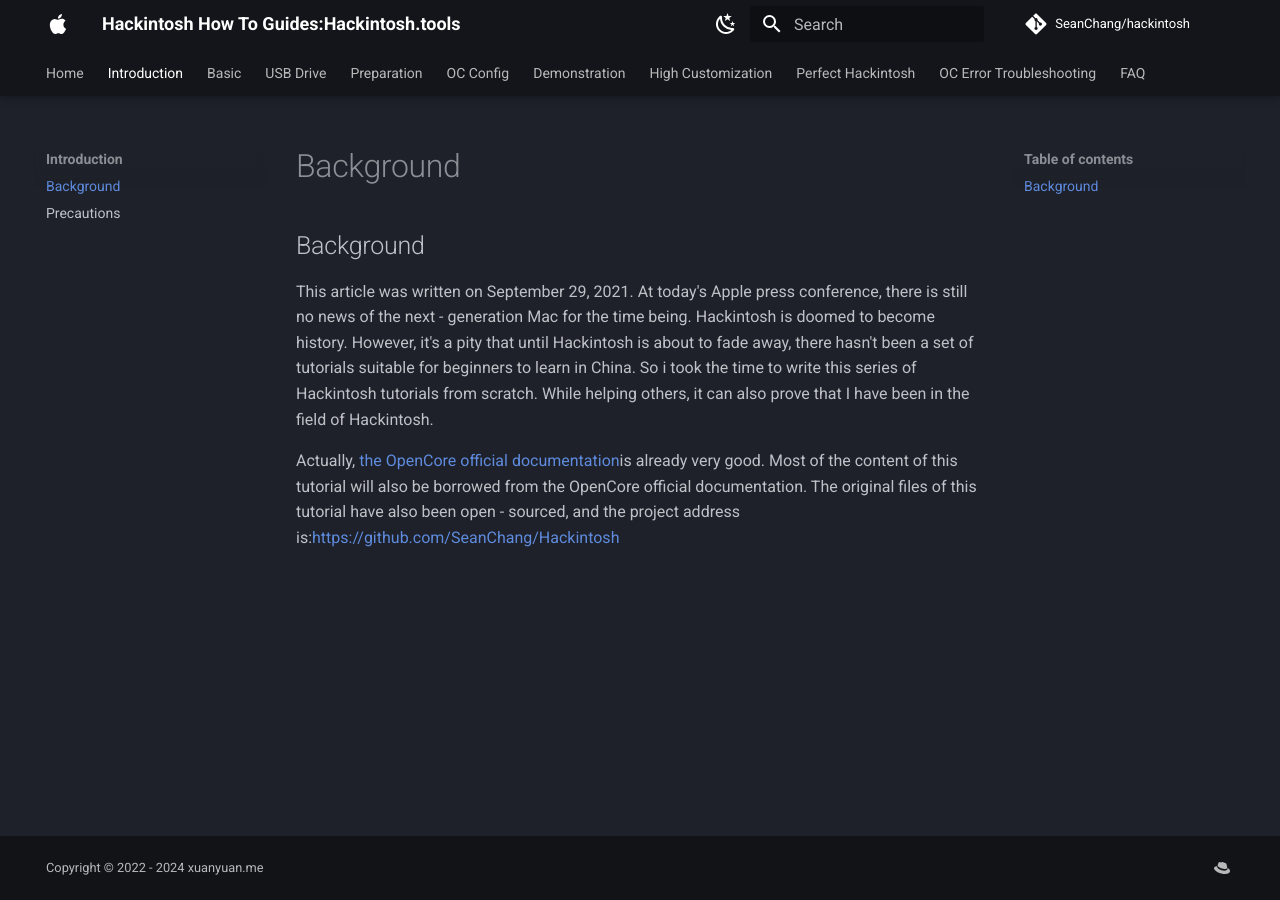
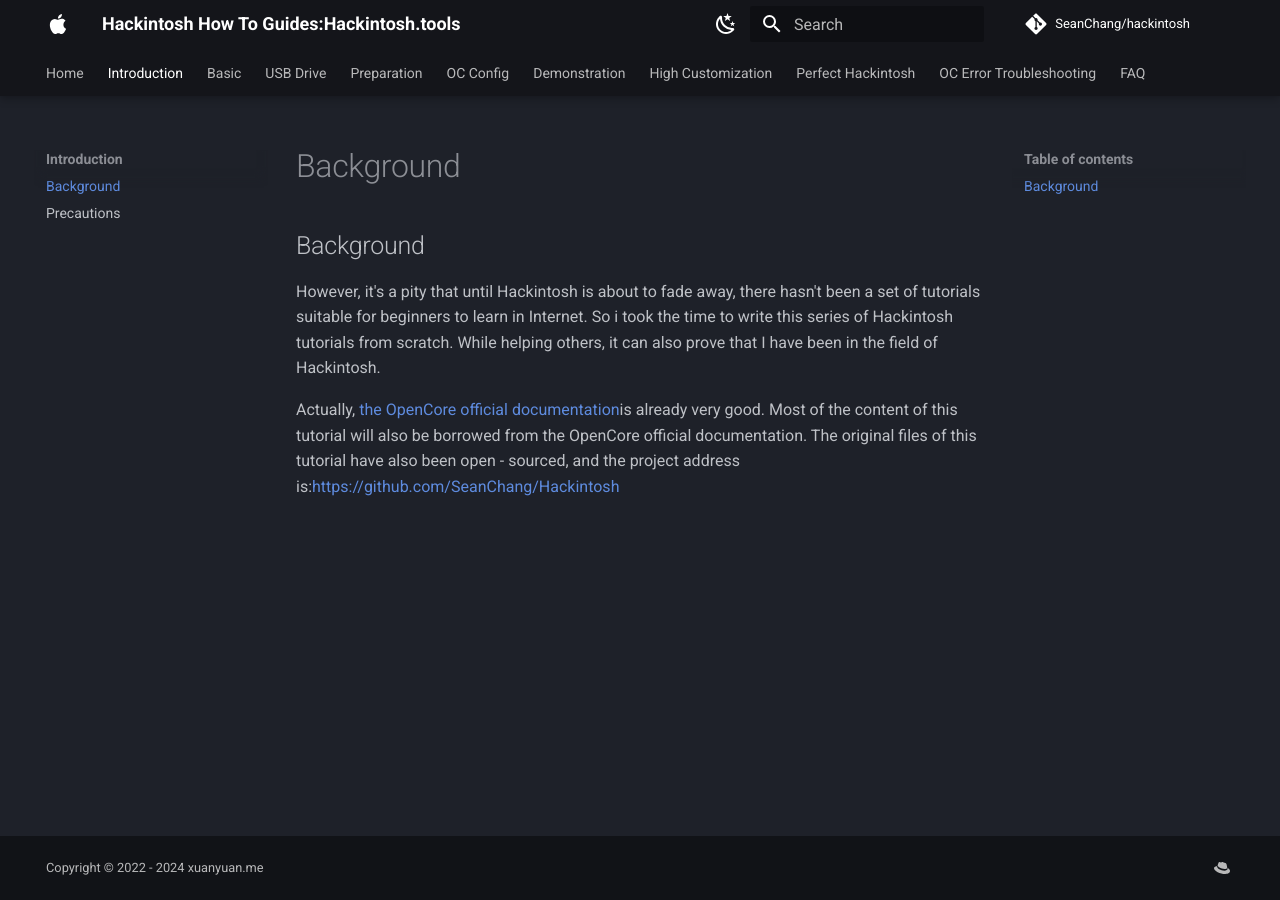
Before and after one commit to SeanChang/Hackintosh, an MkDocs documentation site: the page built from docs/Introduction/Background.md, in a window 1280 px wide. Built offline with MkDocs 1.6.1 and Material for MkDocs 9.7.7, drawn with Linux system fonts in a browser that asks for light colours; comment, search, counter and statistics services are not loaded.

Commit message:
update background
update background

```diff
--- a/docs/Introduction/Background.md
+++ b/docs/Introduction/Background.md
@@ -1,5 +1,5 @@
 ## Background
 
-This article was written on September 29, 2021. At today's Apple press conference, there is still no news of the next - generation Mac for the time being. Hackintosh is doomed to become history. However, it's a pity that until Hackintosh is about to fade away, there hasn't been a set of tutorials suitable for beginners to learn in China. So i took the time to write this series of Hackintosh tutorials from scratch. While helping others, it can also prove that I have been in the field of Hackintosh.
+However, it's a pity that until Hackintosh is about to fade away, there hasn't been a set of tutorials suitable for beginners to learn in Internet. So i took the time to write this series of Hackintosh tutorials from scratch. While helping others, it can also prove that I have been in the field of Hackintosh.
 
 Actually, [the OpenCore official documentation](https://dortania.github.io/OpenCore-Install-Guide/)is already very good. Most of the content of this tutorial will also be borrowed from the OpenCore official documentation. The original files of this tutorial have also been open - sourced, and the project address is:[https://github.com/SeanChang/Hackintosh](https://github.com/SeanChang/Hackintosh)
```
Also changed, not shown: site/Introduction/Background/index.html, site/search/search_index.json.
